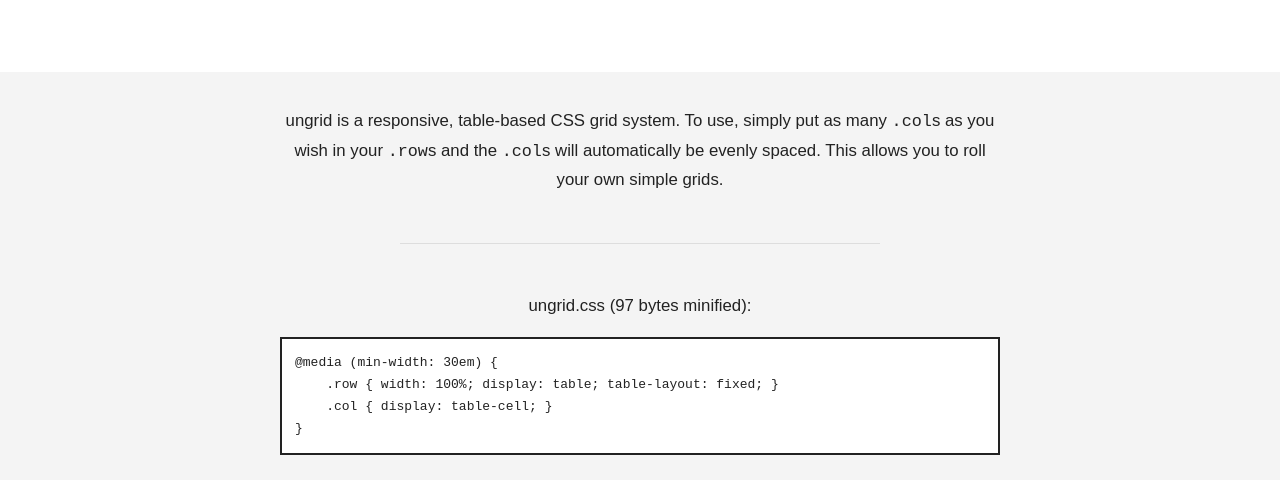
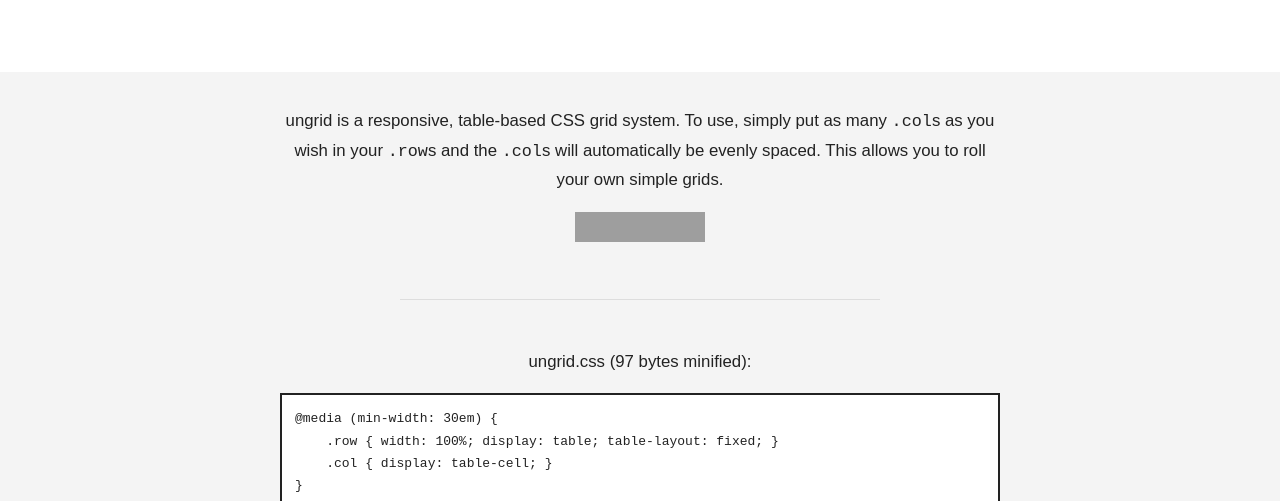
Before and after one commit to chrisnager/ungrid, a plain HTML site: page index.html in a window 1280 px wide. Shown: the part 249-750 px from the top of the page. Drawn offline with Linux system fonts and the light colour scheme; grey boxes are pictures that could not be loaded.

Commit message:
Update index.html

```diff
--- a/index.html
+++ b/index.html
@@ -17,6 +17,7 @@
         <div class="info">
             <div class="info__inner">
                 <p>ungrid is a responsive, table-based CSS grid system. To use, simply put as many <code>.col</code>s as you wish in your <code>.row</code>s and the <code>.col</code>s will automatically be evenly spaced. This allows you to roll your own simple grids.</p>
+                <p><iframe src="http://ghbtns.com/github-btn.html?user=chrisnager&amp;repo=ungrid&amp;type=watch&amp;size=large" allowtransparency="true" frameborder="0" scrolling="0" width="130px" height="30px"></iframe></p>
                 <hr>
                 <p>ungrid.css (97 bytes minified):</p>
                 <pre><code>@media (min-width: 30em) {
```
